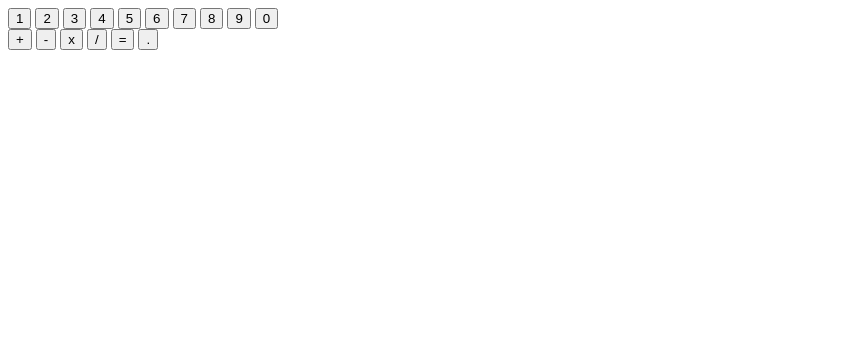
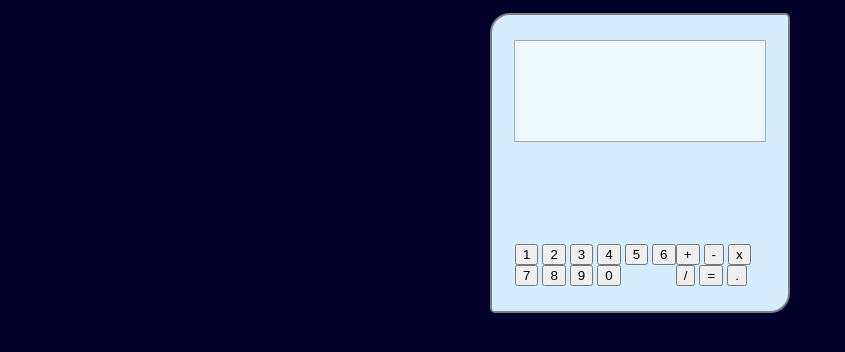
Before and after one commit to OwlHerring/odin-calculator, a plain HTML site: page index.html in a window 1280 px wide. Shown: the whole page, without its empty margins (0-845 px from the left). Drawn offline with Linux system fonts and the light colour scheme.

Commit message:
Set up basic appearance of calculator in css

```diff
--- a/resources/style.css
+++ b/resources/style.css
@@ -0,0 +1,41 @@
+body {
+    display: flex;
+    justify-content:center;
+
+    background-color:rgb(0, 0, 43);
+}
+
+.frame {
+    background-color:rgb(214, 236, 255);
+
+    border: 2px solid grey;
+    border-radius:5px;
+    border-bottom-right-radius: 20px;
+    border-top-left-radius: 20px;
+    box-sizing:border-box;
+    margin: 5px;
+    padding: 25px;
+
+    width: 300px;
+    height: 300px;
+
+    display:flex;
+    flex-direction:column;
+    align-items:center;
+}
+.display,
+.buttons {
+    width: 250px;
+}
+
+.display {
+    height: 100px;
+    background-color:aliceblue;
+
+    border: 1px solid darkgray;
+}
+.buttons {
+    margin-top:auto;
+
+    display: flex;
+}
```
Also changed, not shown: index.html (+3 -1 lines).
